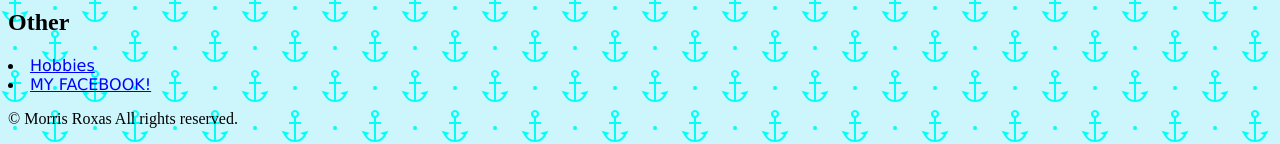
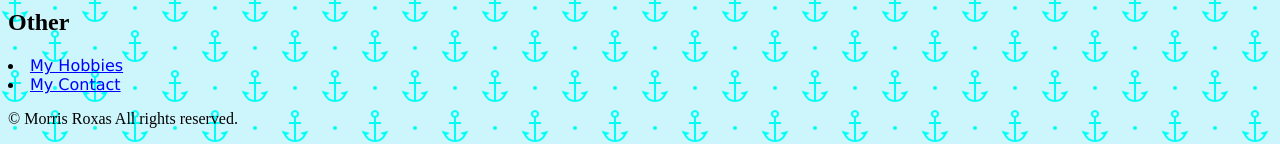
Before and after one commit to MorrisRoxas/my-portfolio, a plain HTML site: page index.html in a window 1280 px wide. Shown: the part 812-956 px from the top of the page. Drawn offline with Linux system fonts and the light colour scheme.

Commit message:
index.html

```diff
--- a/index.html
+++ b/index.html
@@ -34,8 +34,8 @@ color {
 <li>Be the First Place in Poster 2018-2019</li>
 <p class="double"></p>
 <h2>Other</h2>
-<li><a href="file:///E:/hobbies.html">Hobbies</a></li>
-<li><a href="https://www.facebook.com/profile.php?id=100075541167550&sk=about">MY FACEBOOK!</a></li>
+<li><a href="https://morrisroxas.github.io/my-hobbies/">My Hobbies</a></li>
+<li><a href="https://morrisroxas.github.io/my-contact/">My Contact</a></li>
 
 
 
```
